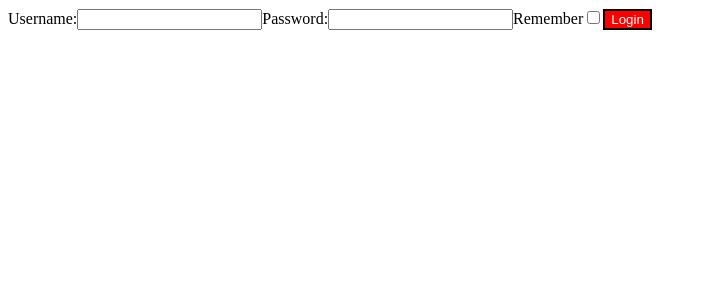
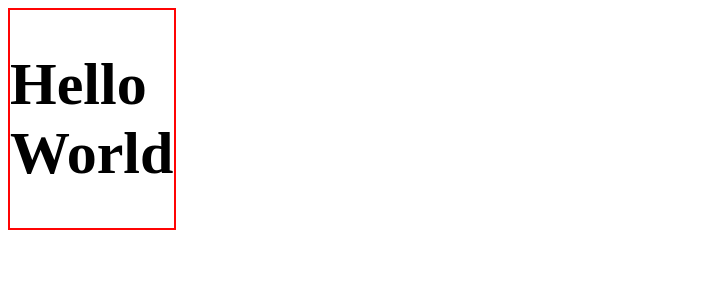
Before and after one commit to GabrieleMurgia/react-exercises, a React (Create React App) app: page / in a window 1280 px wide. Shown: the top 300 px of the page, without its empty margins (0-707 px from the left). Built offline with nearby package versions, Linux system fonts and the light colour scheme.

Commit message:
component-composition-01

```diff
--- a/src/App.jsx
+++ b/src/App.jsx
@@ -1,53 +1,34 @@
 import React from "react";
 
 
-export class Login extends React.Component{
-        state = {
-            username:"",
-            password:"",
-        }
+export class Container extends React.Component{
+  render(){
 
-        handleInputs = (event)=>{
-            const value = event.target.value
-            const name = event.target.name
-                this.setState({
-                    ...this.state,
-                    [name]: value
-                })
-            }
+    return (
+      <div className="component-class">
+        {this.props.children}
+      </div>
+    )
+  }
+}
 
+export class HelloWorld extends React.Component{
+  render(){
+    return(
+      <div>
+        <h1>Hello World</h1>
+      </div>
+    )
+  }
+}
 
-        render(){
-
-          const MyStyle = {
-            background: this.state.password.length < 8 ? "red" : "green",
-            color: "white",
-            border: "2px solid black"
-          }
-            return <div>
-                    <label >Username:</label>
-                    <input name="username" onChange={this.handleInputs} value={this.state.username}></input>
-                    <label >Password:</label>
-                    <input name="password" type="password" onChange={this.handleInputs} value={this.state.password}></input>
-                    <label >Remember</label>
-                    <input name="rememberCheckbox" type="checkbox"></input>
-                    <button style={MyStyle}
-                    onClick={() => this.props.onLogin(this.state)} disabled={!(this.state.password && this.state.username)}>Login</button>
-                   </div>
-        }
-    }
 export class App extends React.Component{
 
 
-    onLogin = (state)=>{
-          const obj = {
-                username:state.username,
-                password:state.password
-            }
-            console.log(obj)
-            return obj
-    }
+
     render(){
-        return <Login onLogin={this.onLogin} ></Login>
+        return <Container>
+            <HelloWorld></HelloWorld>
+              </Container>
     }
 }
--- a/src/index.css
+++ b/src/index.css
@@ -1,8 +1,7 @@
 
 .component-class{
-    background-color:rgb(28, 154, 154);
-    border: 2px solid rgb(1, 28, 28);
-    color: white;
+    background-color:rgb(255, 255, 255);
+    border: 2px solid rgb(255, 4, 4);
     font-size: 30px;
     width: 13%;
 }
```
